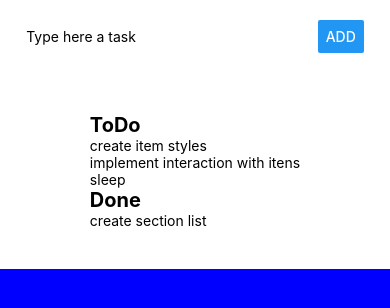
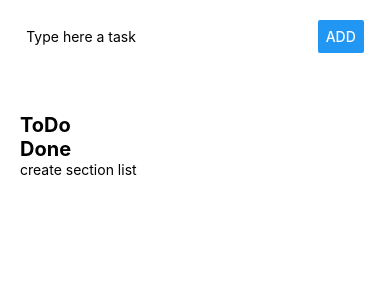
Before and after one commit to MatheusrdSantos/ReactNative-ToDo-List, a React Native app: screen / in a window 390 px wide. Shown: the top 308 px of the page. Built offline with nearby package versions, Linux system fonts and the light colour scheme.

Commit message:
Text field is set to empty when adding new task

```diff
--- a/app/components/TaskCreator/TaskCreator.js
+++ b/app/components/TaskCreator/TaskCreator.js
@@ -2,15 +2,26 @@ import React, {Component} from 'react';
 import {TextInput, StyleSheet, Text, View, Button, Alert} from 'react-native';
 import styles from './styles'
 export default class TaskCreator extends Component {
+  constructor(props){
+    super(props);
+    this.state = {
+      taskDescription: ''
+    }
+  }
   render() {
     return (
       <View style={styles.container}>
-        <TextInput ref={input => this._text = input} style={styles.textInput} placeholder="Type here a task"></TextInput>
+        <TextInput ref={input => this._text = input} value={this.state.taskDescription} onChangeText={(text)=> this.setState({taskDescription:text})} style={styles.textInput} placeholder="Type here a task"></TextInput>
         <Button
         /* onPress={() => {
             Alert.alert('You tapped the button!');
         }} */
-        onPress={()=>this.props.newTask(this._text._lastNativeText)}
+        onPress={
+          ()=>{
+            this.props.newTask(this.state.taskDescription)
+            this.setState({taskDescription:''})
+          }
+        }
         title="add"
         />
       </View>
--- a/app/components/TaskList/styles.js
+++ b/app/components/TaskList/styles.js
@@ -1,18 +1,19 @@
 import { StyleSheet } from 'react-native';
-
+/* styles for taskList */
 export default StyleSheet.create({
     textInput: {
         color: 'white',
         width: '70%'
     },
     container: {
+        flex:1,
         paddingTop: 20,
         paddingBottom: 20,
         paddingLeft: 10,
         paddingRight: 10,
         flexDirection: 'row',
         justifyContent: 'space-around',
-        alignItems: 'center',
+        alignItems: 'flex-start',
         backgroundColor: '#ffffff',
     },
     sectionHeader:{
--- a/app/index.js
+++ b/app/index.js
@@ -15,7 +15,7 @@ export default class App extends Component {
   constructor(props){
     super(props);
     this.state = {
-      todo: ['create item styles', 'implement interaction with itens', 'sleep']
+      todo: []
     };
   }
   addTask = (task) => {
```
